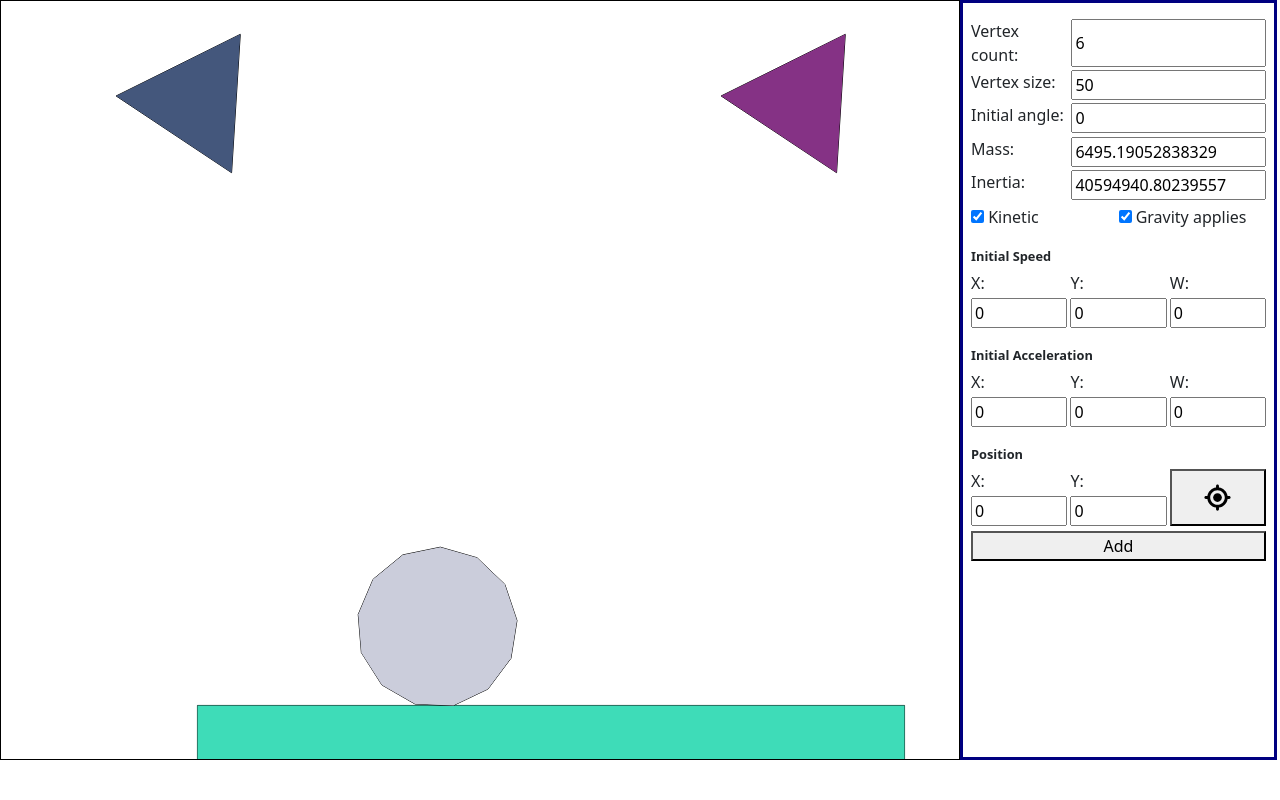
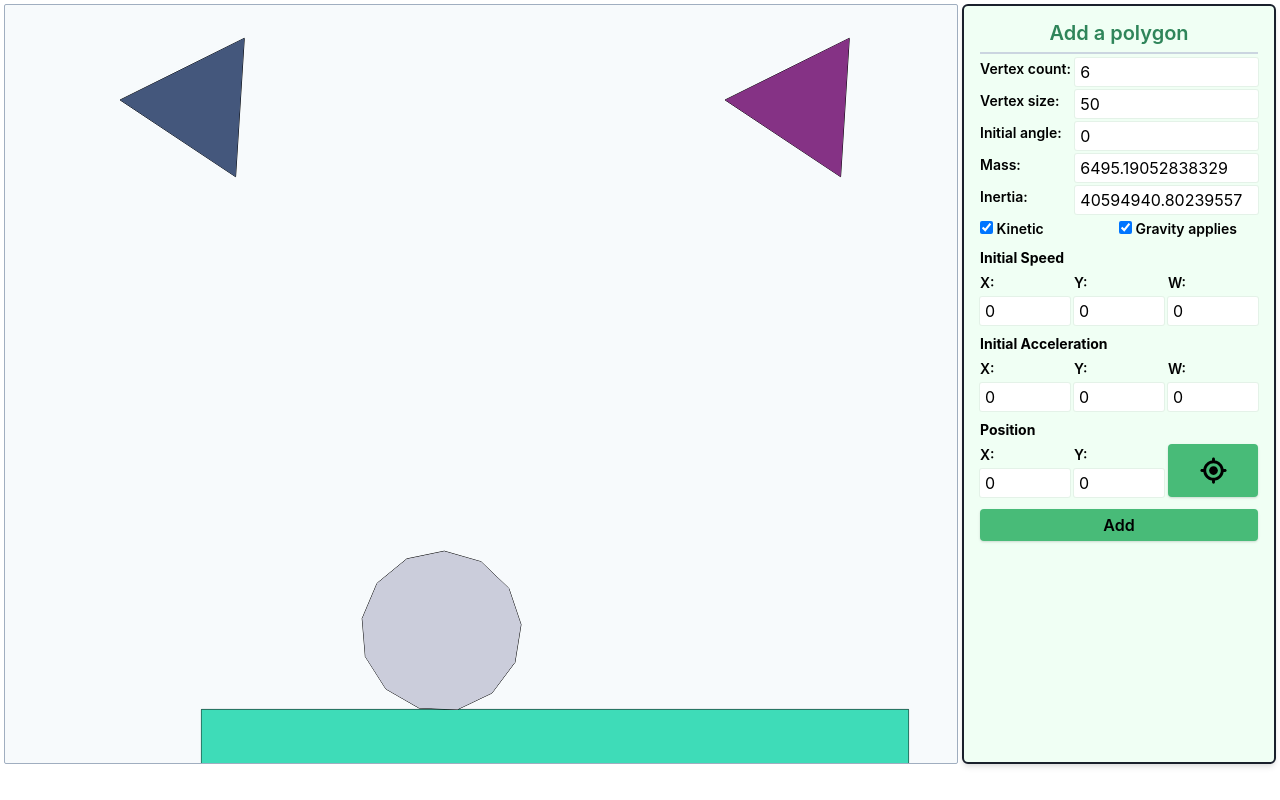
Before and after one commit to remziatay/2d-physics-engine, a React (Create React App) app: page / in a window 1280 px wide. Built offline with nearby package versions, Linux system fonts and the light colour scheme.

Commit message:
style with tailwind

```diff
--- /dev/null
+++ b/craco.config.js
@@ -0,0 +1,9 @@
+module.exports = {
+  style: {
+    postcss: {
+      plugins: [
+        require('tailwindcss')('./tailwind.config.js')
+      ]
+    }
+  }
+}
--- a/src/App.css
+++ b/src/App.css
@@ -1,8 +1,3 @@
 #game {
-  /*background-color: #ccc;*/
-  display: block;
-  border: 1px solid black;
-  width: 100%;
-  height: 100%;
-  min-width: 0;
+  @apply block border border-gray-500 rounded-sm w-full h-full min-w-0 bg-gray-100;
 }
--- a/src/Components/Canvas.js
+++ b/src/Components/Canvas.js
@@ -61,7 +61,6 @@ class Canvas extends React.Component {
     const tri1 = new Polygon({
       center: new Vector(195, 100),
       mass: Infinity,
-      inertia: 100000,
       v: { r: 80 },
       vCount: 3,
       size: 80,
--- a/src/Components/Controls.js
+++ b/src/Components/Controls.js
@@ -5,6 +5,7 @@ import { boolean, number, object } from 'yup'
 import Vector from '../Math/Vector'
 import Polygon from '../Shapes/Polygon'
 import TargetIcon from './TargetIcon'
+import styles from './Controls.module.css'
 
 const memo = { lastArgs: {}, ret: {} }
 const getMassInertia = (vCount, size = 1) => {
@@ -32,15 +33,11 @@ const getMassInertia = (vCount, size = 1) => {
   return memo.ret
 }
 
-const ErrorDiv = ({ children }) => <div style={{
-  gridColumn: '1 / 3',
-  background: 'red',
-  padding: '4px',
-  textAlign: 'center',
-  borderRadius: '10px',
-  color: 'white',
-  marginBottom: '.5em'
-}}>{children}</div>
+const ErrorDiv = ({ children }) => (
+  <div className='bg-red-600 px-2 py-1 text-justify text-yellow-100 border-gray-900 border rounded mb-2 col-span-full'>
+    {children}
+  </div>
+)
 
 const Controls = ({ world }) => {
   const [dragging, setDragging] = useState(false)
@@ -118,8 +115,9 @@ const Controls = ({ world }) => {
       }}
     >
       {formik =>
-        <Form style={{ border: '3px solid navy', marginRight: '3px', padding: '1em .5em', display: 'flex', flexDirection: 'column', gap: '5px', minWidth: 0, overflow: 'auto' }}>
-        <div style={{ display: 'grid', gridTemplateColumns: '1fr 2fr', gap: '.2em' }}>
+        <Form className={styles.Form}>
+        <h2 className='block text-center text-xl py-1 text-green-700 font-semibold border-b-2 border-gray-400 '>Add a polygon</h2>
+        <div className='grid gap-1' style={{ gridTemplateColumns: '1fr 2fr' }}>
           <label htmlFor="v-count">Vertex count:</label>
             <input id="v-count" name="v-count" type='number'
               style={{ minWidth: '40px' }}
@@ -153,14 +151,14 @@ const Controls = ({ world }) => {
           <Field style={{ minWidth: '40px' }} id="inertia" name="inertia" />
           <ErrorMessage name="inertia" component={ErrorDiv}/>
         </div>
-        <div style={{ display: 'grid', gridTemplateColumns: '1fr 1fr' }}>
+        <div className='grid grid-cols-2'>
           <label htmlFor="kinetic"><Field id="kinetic" name="kinetic" type="checkbox"/> Kinetic</label>
           <label htmlFor="gravity"><Field id="gravity" name="gravity" type="checkbox"/> Gravity applies</label>
         </div>
         {formik.values.kinetic &&
         <>
-          <legend style={{ fontSize: '.8em', fontWeight: 'bold', margin: '1em 0 0 0' }}>Initial Speed</legend>
-          <div style={{ display: 'grid', gridTemplateColumns: '1fr 1fr 1fr', marginTop: 0, paddingTop: 0, gap: '.2em' }}>
+          <legend className={styles.Legend}>Initial Speed</legend>
+          <div className='grid grid-cols-3 gap-1'>
             <label htmlFor="vx">X: </label>
             <label htmlFor="vy">Y: </label>
             <label htmlFor="vw">W: </label>
@@ -171,8 +169,8 @@ const Controls = ({ world }) => {
             <ErrorMessage name="vy" component={ErrorDiv}/>
             <ErrorMessage name="vw" component={ErrorDiv}/>
           </div>
-          <legend style={{ fontSize: '.8em', fontWeight: 'bold', margin: '1em 0 0 0' }}>Initial Acceleration</legend>
-          <div style={{ display: 'grid', gridTemplateColumns: '1fr 1fr 1fr', marginTop: 0, gap: '.2em' }}>
+          <legend className={styles.Legend}>Initial Acceleration</legend>
+          <div className='grid grid-cols-3 gap-1'>
             <label htmlFor="ax">X: </label>
             <label htmlFor="ay">Y: </label>
             <label htmlFor="aw">W: </label>
@@ -185,32 +183,32 @@ const Controls = ({ world }) => {
           </div>
         </>
         }
-        <legend style={{ fontSize: '.8em', fontWeight: 'bold', margin: '1em 0 0 0' }}>Position</legend>
-        <div style={{ display: 'grid', gridTemplateColumns: '1fr 1fr 1fr', marginTop: 0, gap: '.2em' }}>
+        <legend className={styles.Legend}>Position</legend>
+        <div className='grid grid-cols-3 gap-1'>
             <label htmlFor="px">X: </label>
             <label htmlFor="py">Y: </label>
-            <Field style={{ minWidth: '20px' }} id="px" name="px" type='number'/>
-            <Field style={{ minWidth: '20px' }} id="py" name="py" type='number'/>
+            <Field style={{ minWidth: '20px' }} id="px" name="px" />
+            <Field style={{ minWidth: '20px' }} id="py" name="py" />
             <ErrorMessage name="px" component={ErrorDiv}/>
             <ErrorMessage name="py" component={ErrorDiv}/>
 
-        <button style={{ gridColumn: 3, gridRow: '1 / 3', padding: 0 }} onMouseDown={() => {
+        <button className={styles.Button + ' row-start-1 row-span-2 col-start-3 rounded-sm'} onMouseDown={() => {
           setDragging(() => (x, y) => {
             formik.setFieldValue('px', x)
             formik.setFieldValue('py', y)
           })
         }} ><TargetIcon width={35} height={35}/></button>
         </div>
-        <button type="submit">Add</button>
+        <button className={styles.Button + ' py-1 mt-2 font-semibold'} type="submit">Add</button>
       </Form>
       }
     </Formik>
     {dragging &&
-          <div ref={dragRef} style={{ position: 'fixed', left: -500, transform: 'translate3D(-50%, -50%, 0)', userSelect: 'none' }}>
-            <TargetIcon width={60} height={60}/>
-          </div>
-        }
-        </>
+      <div ref={dragRef} className='z-20 fixed transform -translate-x-1/2 -translate-y-1/2 select-none' style={{ left: -500 }}>
+        <TargetIcon width={60} height={60}/>
+      </div>
+    }
+    </>
   )
 }
 
--- /dev/null
+++ b/src/Components/Controls.module.css
@@ -0,0 +1,33 @@
+.Form {
+  @apply flex px-4 py-2 ml-1 flex-col min-w-0 overflow-auto border-2 border-gray-900 shadow-md z-10 gap-1 bg-green-100 rounded-md;
+}
+
+label {
+  @apply text-sm font-semibold;
+}
+
+input[type="number"],
+input:not([type]) {
+  @apply border border-transparent rounded-sm px-1 py-px bg-white shadow-xs;
+}
+
+input[type="number"]:focus,
+input:not([type]):focus {
+  @apply border-0 border-b-2 border-green-600 rounded-none outline-none bg-green-100 shadow-none;
+}
+
+.Legend {
+  @apply text-sm font-bold mt-1;
+}
+
+.Button {
+  @apply shadow bg-green-500 rounded;
+}
+
+.Button:focus {
+  @apply outline-none shadow-outline;
+}
+
+.Button:hover {
+  @apply outline-none bg-green-400;
+}
--- a/src/Components/TargetIcon.js
+++ b/src/Components/TargetIcon.js
@@ -2,7 +2,7 @@ import React from 'react'
 
 const TargetIcon = ({ width = 24, height = 24 }) => {
   return (
-    <svg width={width} height={height} viewBox="0 0 24 24" fill="none" xmlns="http://www.w3.org/2000/svg">
+    <svg className='mx-auto' width={width} height={height} viewBox="0 0 24 24" fill="none" xmlns="http://www.w3.org/2000/svg">
       <path d="M12 15C13.6569 15 15 13.6569 15 12C15 10.3431 13.6569 9 12 9C10.3431 9 9 10.3431 9 12C9 13.6569 10.3431 15 12 15Z" fill="currentColor" />
       <path fillRule="evenodd" clipRule="evenodd" d="M12 3C12.5523 3 13 3.44772 13 4V5.07089C16.0657 5.5094 18.4906 7.93431 18.9291 11H20C20.5523 11 21 11.4477 21 12C21 12.5523 20.5523 13 20 13H18.9291C18.4906 16.0657 16.0657 18.4906 13 18.9291V20C13 20.5523 12.5523 21 12 21C11.4477 21 11 20.5523 11 20V18.9291C7.93431 18.4906 5.5094 16.0657 5.07089 13H4C3.44772 13 3 12.5523 3 12C3 11.4477 3.44772 11 4 11H5.07089C5.5094 7.93431 7.93431 5.5094 11 5.07089V4C11 3.44772 11.4477 3 12 3ZM7 12C7 9.23858 9.23858 7 12 7C14.7614 7 17 9.23858 17 12C17 14.7614 14.7614 17 12 17C9.23858 17 7 14.7614 7 12Z" fill="currentColor" />
     </svg>
--- a/src/index.css
+++ b/src/index.css
@@ -1,5 +1,10 @@
+@tailwind base;
+@tailwind components;
+@tailwind utilities;
+
 body {
   margin: 0;
+  padding: 0.25rem;
   font-family: -apple-system, BlinkMacSystemFont, "Segoe UI", "Roboto", "Oxygen",
     "Ubuntu", "Cantarell", "Fira Sans", "Droid Sans", "Helvetica Neue",
     sans-serif;
--- a/src/index.js
+++ b/src/index.js
@@ -1,7 +1,7 @@
 import React from 'react'
 import ReactDOM from 'react-dom'
 import './index.css'
-import './reboot.css'
+// import './reboot.css'
 import App from './App'
 import * as serviceWorker from './serviceWorker'
 
--- /dev/null
+++ b/stylelint.config.js
@@ -0,0 +1,26 @@
+module.exports = {
+  extends: ['stylelint-config-standard'],
+  rules: {
+    'at-rule-no-unknown': [
+      true,
+      {
+        ignoreAtRules: [
+          'tailwind',
+          'apply',
+          'variants',
+          'responsive',
+          'screen'
+        ]
+      }
+    ],
+    'declaration-block-trailing-semicolon': null,
+    'declaration-colon-newline-after': null,
+    'value-list-comma-newline-after': null,
+    'no-descending-specificity': null,
+    'color-hex-length': null,
+    'comment-whitespace-inside': null,
+    'rule-empty-line-before': null,
+    'number-leading-zero': null,
+    'block-opening-brace-space-before': null
+  }
+}
--- /dev/null
+++ b/tailwind.config.js
@@ -0,0 +1,13 @@
+module.exports = {
+  future: {
+    // removeDeprecatedGapUtilities: true,
+    // purgeLayersByDefault: true,
+  },
+  purge: ['./src/**/*.html', './src/**/*.jsx', './src/**/*.js'],
+  theme: {
+    extend: {}
+  },
+  variants: {},
+  corePlugins: { preflight: true },
+  plugins: []
+}
```
Also changed, not shown: package.json (+13 -4 lines), 1 other file (tests, documents, lock files or other folders).
